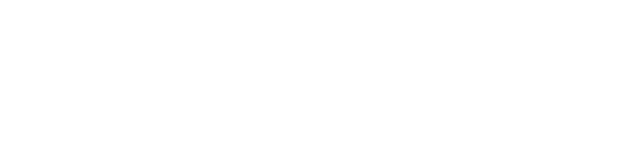
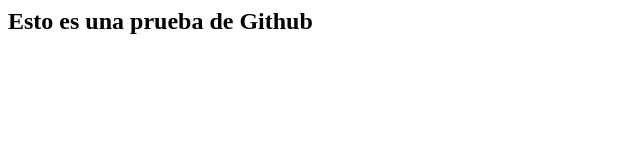
Before and after one commit to jorojas/NewRepository, a plain HTML site: page src/index.html in a window 1280 px wide. Shown: the whole page, without its empty margins (0-640 px from the left). Drawn offline with Linux system fonts and the light colour scheme.

Commit message:
Inclusión de título en el body de index
Se incluyó un título h2 en el body

```diff
--- a/src/index.html
+++ b/src/index.html
@@ -2,4 +2,7 @@
 	<head>
 		<title>Prueba Github</title>
 	</head>
+	<body>
+		<h2>Esto es una prueba de Github</h2>
+	</body>
 </html>
```
